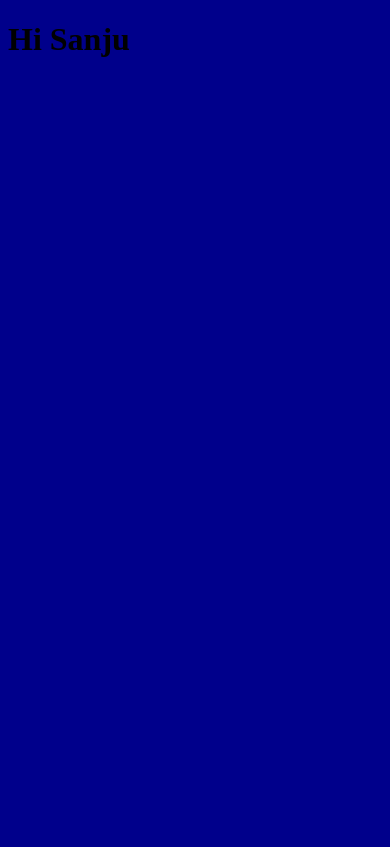
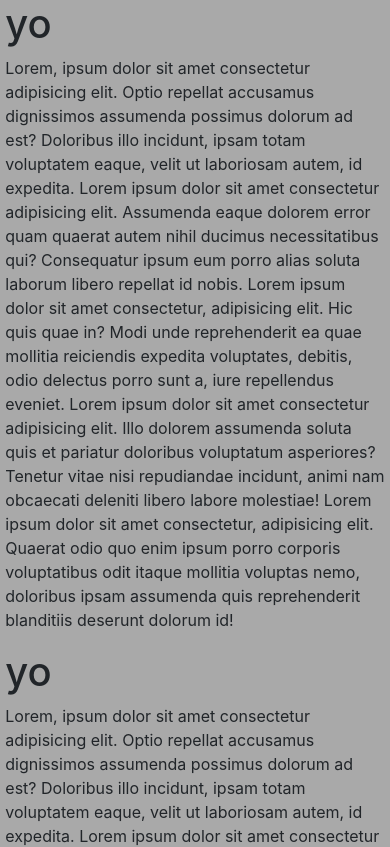
Before and after one commit to tldav/portfolio, a React (Create React App) app: page / in a window 390 px wide. Shown: the top 847 px of the page. Built offline with nearby package versions, Linux system fonts and the light colour scheme.

Commit message:
created a three column, responsive layout

```diff
--- a/public/index.html
+++ b/public/index.html
@@ -15,6 +15,13 @@
       user's mobile device or desktop. See https://developers.google.com/web/fundamentals/web-app-manifest/
     -->
 		<link rel="manifest" href="%PUBLIC_URL%/manifest.json" />
+		<link
+			rel="stylesheet"
+			href="https://stackpath.bootstrapcdn.com/bootstrap/4.5.0/css/bootstrap.min.css"
+			integrity="sha384-9aIt2nRpC12Uk9gS9baDl411NQApFmC26EwAOH8WgZl5MYYxFfc+NcPb1dKGj7Sk"
+			crossorigin="anonymous"
+		/>
+
 		<!--
       Notice the use of %PUBLIC_URL% in the tags above.
       It will be replaced with the URL of the `public` folder during the build.
@@ -38,6 +45,5 @@
 
       To begin the development, run `npm start` or `yarn start`.
       To create a production bundle, use `npm run build` or `yarn build`.
-    -->
-  </body>
+    --></body>
 </html>
--- a/src/App.jsx
+++ b/src/App.jsx
@@ -1,10 +1,23 @@
 import React from "react";
+import Navbar from "./components/Navbar";
+import Temp from "./components/Temp";
 import "./stylesheets/App.css";
 
 const App = () => {
 	return (
-		<div>
-			<h1>Hi Sanju</h1>
+		<div className="app-container">
+			<div className="left"></div>
+			<div className="mid">
+				<Navbar />
+				<Temp />
+				<Navbar />
+				<Temp />
+				<Navbar />
+				<Temp />
+				<Navbar />
+				<Temp />
+			</div>
+			<div className="right"></div>
 		</div>
 	);
 };
--- /dev/null
+++ b/src/components/Navbar.jsx
@@ -0,0 +1,11 @@
+import React from "react";
+
+const Navbar = () => {
+	return (
+		<nav>
+			<h1>yo</h1>
+		</nav>
+	);
+};
+
+export default Navbar;
--- /dev/null
+++ b/src/components/Temp.jsx
@@ -0,0 +1,30 @@
+import React from "react";
+
+const Temp = () => {
+	return (
+		<div>
+			<p>
+				Lorem, ipsum dolor sit amet consectetur adipisicing elit. Optio
+				repellat accusamus dignissimos assumenda possimus dolorum ad
+				est? Doloribus illo incidunt, ipsam totam voluptatem eaque,
+				velit ut laboriosam autem, id expedita. Lorem ipsum dolor sit
+				amet consectetur adipisicing elit. Assumenda eaque dolorem error
+				quam quaerat autem nihil ducimus necessitatibus qui? Consequatur
+				ipsum eum porro alias soluta laborum libero repellat id nobis.
+				Lorem ipsum dolor sit amet consectetur, adipisicing elit. Hic
+				quis quae in? Modi unde reprehenderit ea quae mollitia
+				reiciendis expedita voluptates, debitis, odio delectus porro
+				sunt a, iure repellendus eveniet. Lorem ipsum dolor sit amet
+				consectetur adipisicing elit. Illo dolorem assumenda soluta quis
+				et pariatur doloribus voluptatum asperiores? Tenetur vitae nisi
+				repudiandae incidunt, animi nam obcaecati deleniti libero labore
+				molestiae! Lorem ipsum dolor sit amet consectetur, adipisicing
+				elit. Quaerat odio quo enim ipsum porro corporis voluptatibus
+				odit itaque mollitia voluptas nemo, doloribus ipsam assumenda
+				quis reprehenderit blanditiis deserunt dolorum id!
+			</p>
+		</div>
+	);
+};
+
+export default Temp;
--- a/src/stylesheets/App.css
+++ b/src/stylesheets/App.css
@@ -1,3 +1,32 @@
+/* html {
+	height: 100%;
+	background: rgb(151, 139, 154);
+	background: linear-gradient(
+		29deg,
+		rgba(151, 139, 154, 1) 0%,
+		rgba(18, 17, 17, 1) 100%
+	);
+	background-size: cover;
+} */
+
 * {
-	background-color: darkblue;
+	background-color: darkgray;
 }
+
+.app-container {
+	display: flex;
+}
+
+.left {
+	width: 30%;
+	/* background-color: maroon; */
+}
+
+.mid {
+	max-width: 83rem;
+}
+
+.right {
+	width: 30%;
+	/* background-color: maroon; */
+}
```
Also changed, not shown: src/components/AppContainer.jsx (added, +7 -0 lines). Lines whose indentation alone changed are shown as unchanged.
